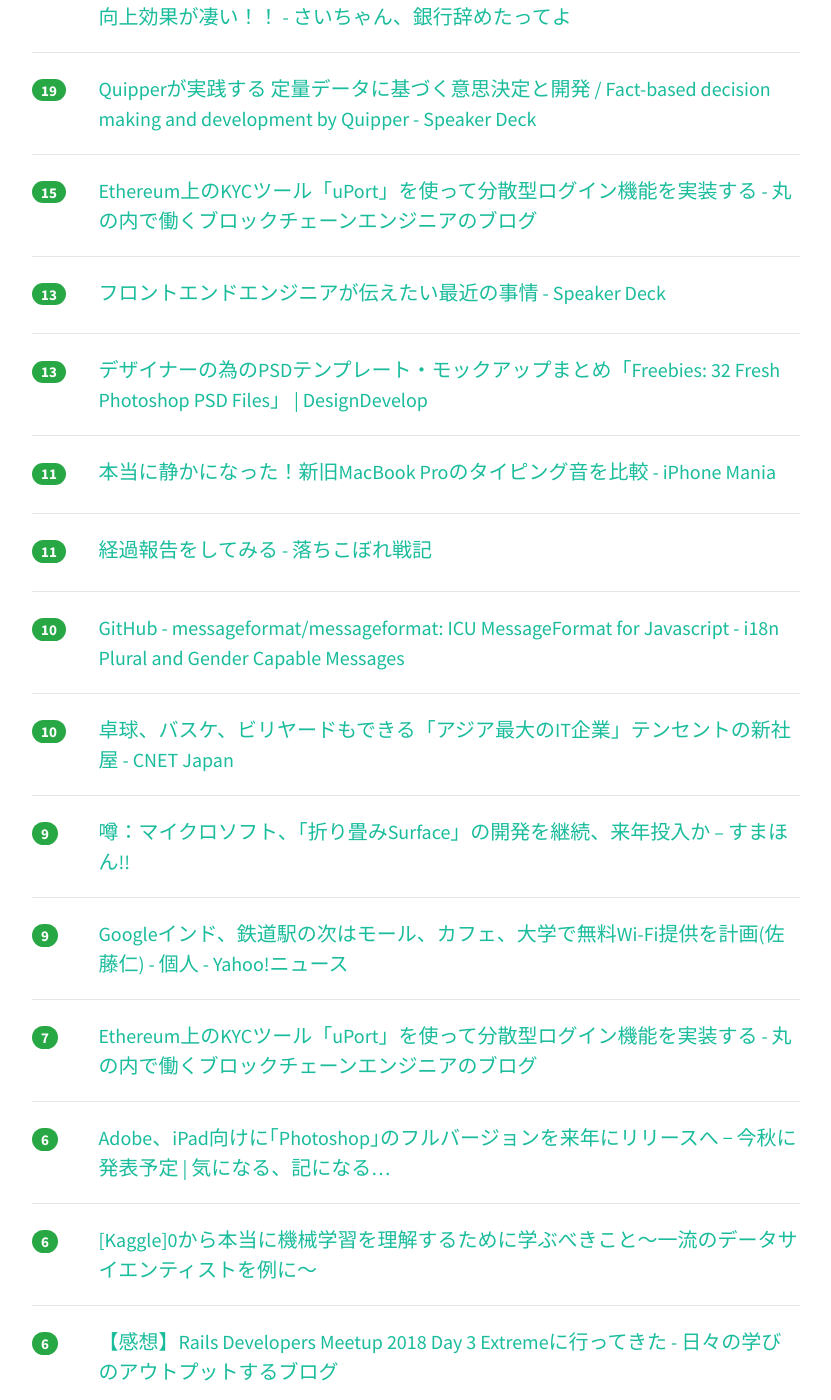
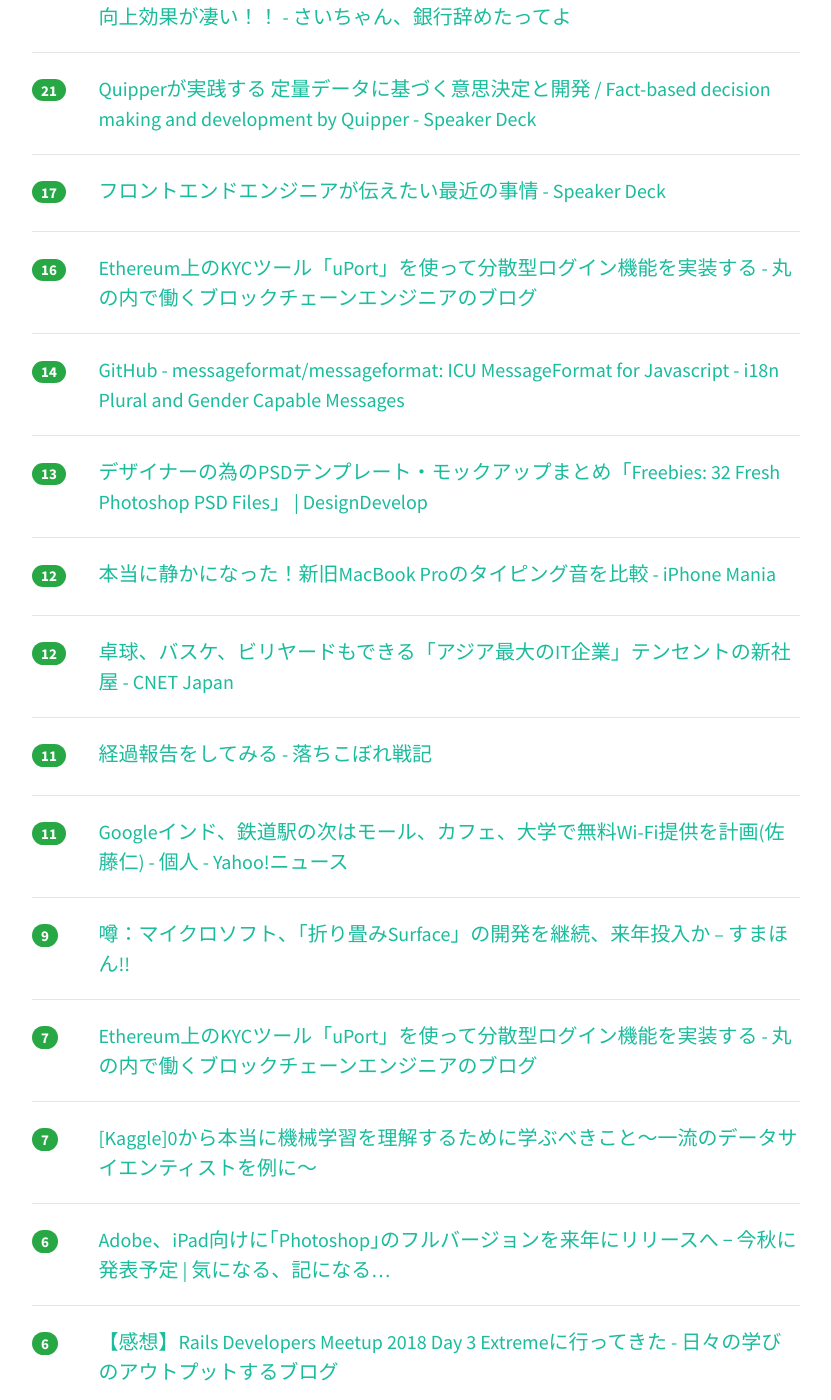
Before and after one commit to yatta47/hatena-matome-site, a Jekyll site: the page built from _posts/2018-07-16-hatena.md, in a window 1280 px wide and 1400 px high, scrolled down 501 px. Shown: the whole window, without its empty margins (224-1055 px from the left). Built offline with Jekyll 4.4.1, drawn with Linux system fonts in a browser that asks for light colours; nearby versions of some CDN libraries; some of the changed text lies outside the part shown.

Commit message:
Updated 2018-07-16

```diff
--- a/_posts/2018-07-16-hatena.md
+++ b/_posts/2018-07-16-hatena.md
@@ -1,10 +1,10 @@
 ---
 layout: post
 title:  "2018-07-16 はてぶIT"
-date:   2018-07-16 10:02:36
+date:   2018-07-16 11:02:26
 tags: [it-hotentry]
 ---
-19 件のデータあり
+23 件のデータあり
 
 <hr><div class="row">
 <div class="col-1"><span class="badge badge-pill badge-success h2">27</span></div>
@@ -12,23 +12,28 @@ tags: [it-hotentry]
 </div>
 <hr>
 <div class="row">
-<div class="col-1"><span class="badge badge-pill badge-success h2">25</span></div>
+<div class="col-1"><span class="badge badge-pill badge-success h2">26</span></div>
 <div class="col-11"><a href='https://www.saichanblog.com/entry/kanrencontents' target='_blank'>Googleアドセンスが神ツール「関連コンテンツ」を解放してくれた。PVと収益向上効果が凄い！！ - さいちゃん、銀行辞めたってよ</a></div>
 </div>
 <hr>
 <div class="row">
-<div class="col-1"><span class="badge badge-pill badge-success h2">19</span></div>
+<div class="col-1"><span class="badge badge-pill badge-success h2">21</span></div>
 <div class="col-11"><a href='https://speakerdeck.com/ohbarye/fact-based-decision-making-and-development-by-quipper' target='_blank'>Quipperが実践する 定量データに基づく意思決定と開発 / Fact-based decision making and development by Quipper - Speaker Deck</a></div>
 </div>
 <hr>
 <div class="row">
-<div class="col-1"><span class="badge badge-pill badge-success h2">15</span></div>
+<div class="col-1"><span class="badge badge-pill badge-success h2">17</span></div>
+<div class="col-11"><a href='https://speakerdeck.com/sottar/hurontoendoenziniagachuan-etaizui-jin-falseshi-qing?slide=35' target='_blank'>フロントエンドエンジニアが伝えたい最近の事情 - Speaker Deck</a></div>
+</div>
+<hr>
+<div class="row">
+<div class="col-1"><span class="badge badge-pill badge-success h2">16</span></div>
 <div class="col-11"><a href='http://www.blockchainengineer.tokyo/entry/uport-login-tutorial' target='_blank'>Ethereum上のKYCツール「uPort」を使って分散型ログイン機能を実装する - 丸の内で働くブロックチェーンエンジニアのブログ</a></div>
 </div>
 <hr>
 <div class="row">
-<div class="col-1"><span class="badge badge-pill badge-success h2">13</span></div>
-<div class="col-11"><a href='https://speakerdeck.com/sottar/hurontoendoenziniagachuan-etaizui-jin-falseshi-qing?slide=35' target='_blank'>フロントエンドエンジニアが伝えたい最近の事情 - Speaker Deck</a></div>
+<div class="col-1"><span class="badge badge-pill badge-success h2">14</span></div>
+<div class="col-11"><a href='https://github.com/messageformat/messageformat' target='_blank'>GitHub - messageformat/messageformat: ICU MessageFormat for Javascript - i18n Plural and Gender Capable Messages</a></div>
 </div>
 <hr>
 <div class="row">
@@ -37,8 +42,13 @@ tags: [it-hotentry]
 </div>
 <hr>
 <div class="row">
-<div class="col-1"><span class="badge badge-pill badge-success h2">11</span></div>
+<div class="col-1"><span class="badge badge-pill badge-success h2">12</span></div>
 <div class="col-11"><a href='https://iphone-mania.jp/news-218867/' target='_blank'>本当に静かになった！新旧MacBook Proのタイピング音を比較 - iPhone Mania</a></div>
+</div>
+<hr>
+<div class="row">
+<div class="col-1"><span class="badge badge-pill badge-success h2">12</span></div>
+<div class="col-11"><a href='https://japan.cnet.com/article/35122021/' target='_blank'>卓球、バスケ、ビリヤードもできる「アジア最大のIT企業」テンセントの新社屋 - CNET Japan</a></div>
 </div>
 <hr>
 <div class="row">
@@ -47,13 +57,8 @@ tags: [it-hotentry]
 </div>
 <hr>
 <div class="row">
-<div class="col-1"><span class="badge badge-pill badge-success h2">10</span></div>
-<div class="col-11"><a href='https://github.com/messageformat/messageformat' target='_blank'>GitHub - messageformat/messageformat: ICU MessageFormat for Javascript - i18n Plural and Gender Capable Messages</a></div>
-</div>
-<hr>
-<div class="row">
-<div class="col-1"><span class="badge badge-pill badge-success h2">10</span></div>
-<div class="col-11"><a href='https://japan.cnet.com/article/35122021/' target='_blank'>卓球、バスケ、ビリヤードもできる「アジア最大のIT企業」テンセントの新社屋 - CNET Japan</a></div>
+<div class="col-1"><span class="badge badge-pill badge-success h2">11</span></div>
+<div class="col-11"><a href='https://news.yahoo.co.jp/byline/satohitoshi/20180714-00089386/' target='_blank'>Googleインド、鉄道駅の次はモール、カフェ、大学で無料Wi-Fi提供を計画(佐藤仁) - 個人 - Yahoo!ニュース</a></div>
 </div>
 <hr>
 <div class="row">
@@ -62,23 +67,18 @@ tags: [it-hotentry]
 </div>
 <hr>
 <div class="row">
-<div class="col-1"><span class="badge badge-pill badge-success h2">9</span></div>
-<div class="col-11"><a href='https://news.yahoo.co.jp/byline/satohitoshi/20180714-00089386/' target='_blank'>Googleインド、鉄道駅の次はモール、カフェ、大学で無料Wi-Fi提供を計画(佐藤仁) - 個人 - Yahoo!ニュース</a></div>
-</div>
-<hr>
-<div class="row">
 <div class="col-1"><span class="badge badge-pill badge-success h2">7</span></div>
 <div class="col-11"><a href='https://ift.tt/2LkG4EC' target='_blank'>Ethereum上のKYCツール「uPort」を使って分散型ログイン機能を実装する - 丸の内で働くブロックチェーンエンジニアのブログ</a></div>
 </div>
 <hr>
 <div class="row">
-<div class="col-1"><span class="badge badge-pill badge-success h2">6</span></div>
-<div class="col-11"><a href='https://taisy0.com/2018/07/13/99257.html' target='_blank'>Adobe、iPad向けに｢Photoshop｣のフルバージョンを来年にリリースへ − 今秋に発表予定 | 気になる、記になる…</a></div>
+<div class="col-1"><span class="badge badge-pill badge-success h2">7</span></div>
+<div class="col-11"><a href='https://ift.tt/2LcjX2T' target='_blank'>[Kaggle]0から本当に機械学習を理解するために学ぶべきこと～一流のデータサイエンティストを例に～</a></div>
 </div>
 <hr>
 <div class="row">
 <div class="col-1"><span class="badge badge-pill badge-success h2">6</span></div>
-<div class="col-11"><a href='https://ift.tt/2LcjX2T' target='_blank'>[Kaggle]0から本当に機械学習を理解するために学ぶべきこと～一流のデータサイエンティストを例に～</a></div>
+<div class="col-11"><a href='https://taisy0.com/2018/07/13/99257.html' target='_blank'>Adobe、iPad向けに｢Photoshop｣のフルバージョンを来年にリリースへ − 今秋に発表予定 | 気になる、記になる…</a></div>
 </div>
 <hr>
 <div class="row">
@@ -97,7 +97,27 @@ tags: [it-hotentry]
 </div>
 <hr>
 <div class="row">
+<div class="col-1"><span class="badge badge-pill badge-success h2">5</span></div>
+<div class="col-11"><a href='http://syocy.hatenablog.com/entry/2018/07/14/195255' target='_blank'>Dhallによるリッチな設定ファイル体験 - syocy’s diary</a></div>
+</div>
+<hr>
+<div class="row">
+<div class="col-1"><span class="badge badge-pill badge-success h2">5</span></div>
+<div class="col-11"><a href='https://iphone-mania.jp/news-218905/' target='_blank'>2018年版MacBook ProはノートPCの中で「最速のSSD」を搭載！ - iPhone Mania</a></div>
+</div>
+<hr>
+<div class="row">
 <div class="col-1"><span class="badge badge-pill badge-success h2">4</span></div>
 <div class="col-11"><a href='https://nanashi0x.hatenablog.com/entry/2018/07/15/190000' target='_blank'>ハッカーを5種類に分類してそれぞれ簡単に説明 - 忙しい人のためのサイバーセキュリティニュース</a></div>
 </div>
 <hr>
+<div class="row">
+<div class="col-1"><span class="badge badge-pill badge-success h2">3</span></div>
+<div class="col-11"><a href='http://karapaia.com/archives/52262345.html' target='_blank'>空港で荷物を運んでくれるかわいいヤツ。AI機能搭載の自走運搬ロボットはパチクリとお目目でコミュニケーション : カラパイア</a></div>
+</div>
+<hr>
+<div class="row">
+<div class="col-1"><span class="badge badge-pill badge-success h2">2</span></div>
+<div class="col-11"><a href='https://qiita.com/vvakame/items/57a0559c45b88b2ae168' target='_blank'>TypeScript 3.0.0-RC 変更点</a></div>
+</div>
+<hr>
```
